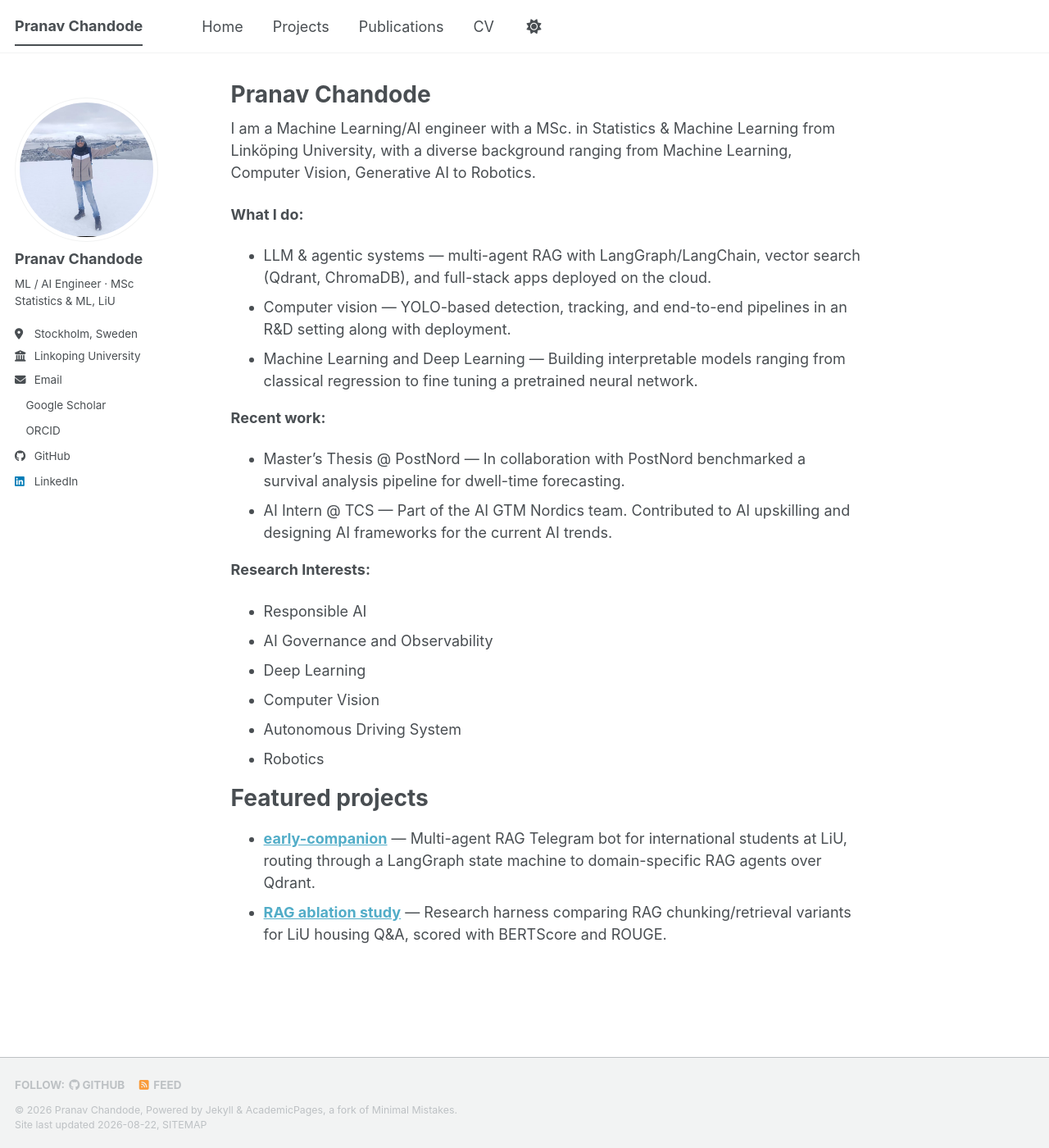
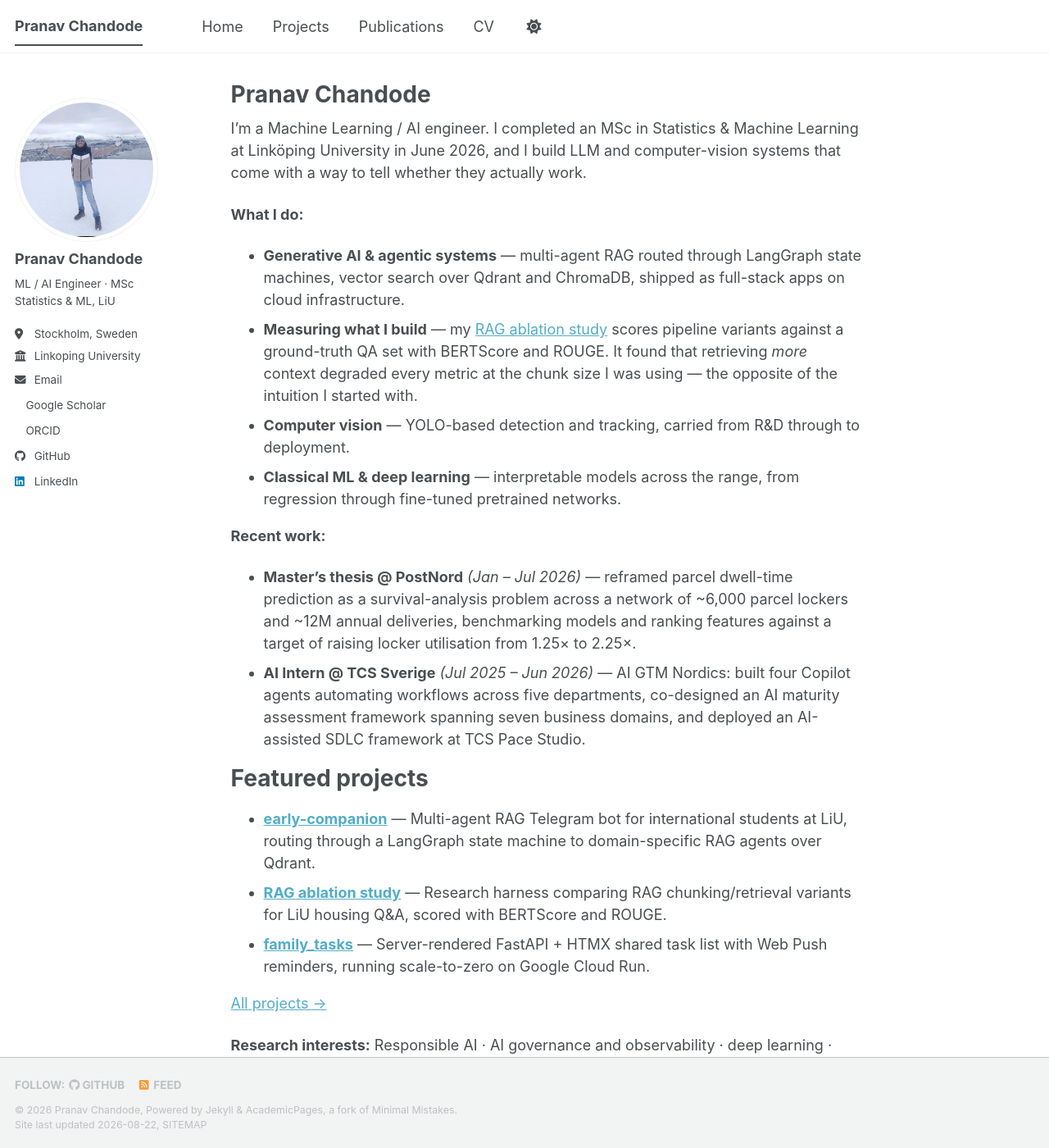
Before and after one commit to PranavC225/PranavC225.github.io, a Jekyll site: the page built from _pages/about.md, in a window 1280 px wide and 1400 px high. Shown: the whole window at 82% size. Built offline with Jekyll 4.4.1, drawn with Linux system fonts in a browser that asks for light colours; a style sheet for code colours, icons or effects is not loaded.

Commit message:
docs: rewrite homepage bio, correct post-graduation dates and location
- about.md: lead with a claim rather than a noun list; promote the RAG
  ablation finding as the differentiator; add dated, outcome-bearing
  thesis and TCS bullets sourced from cv.md; add family_tasks to
  featured projects; condense research interests; add a CTA.
- cv.md: PostNord thesis was 'Jan 2026 - Present'; it ended Jul 2026.
- Location is Stockholm.

```diff
--- a/_pages/about.md
+++ b/_pages/about.md
@@ -7,26 +7,28 @@ redirect_from:
   - /about.html
 ---
 
-I am a Machine Learning/AI engineer with a MSc. in Statistics & Machine Learning from Linköping University, with a diverse background ranging from Machine Learning, Computer Vision, Generative AI to Robotics.
+I'm a Machine Learning / AI engineer. I completed an MSc in Statistics & Machine Learning at Linköping University in June 2026, and I build LLM and computer-vision systems that come with a way to tell whether they actually work.
 
 **What I do:**
-- LLM & agentic systems — multi-agent RAG with LangGraph/LangChain, vector search (Qdrant, ChromaDB), and full-stack apps deployed on the cloud.
-- Computer vision — YOLO-based detection, tracking, and end-to-end pipelines in an R&D setting along with deployment.
-- Machine Learning and Deep Learning — Building interpretable models ranging from classical regression to fine tuning a pretrained neural network.
+- **Generative AI & agentic systems** — multi-agent RAG routed through LangGraph state machines, vector search over Qdrant and ChromaDB, shipped as full-stack apps on cloud infrastructure.
+- **Measuring what I build** — my [RAG ablation study](/portfolio/rag-ablation/) scores pipeline variants against a ground-truth QA set with BERTScore and ROUGE. It found that retrieving *more* context degraded every metric at the chunk size I was using — the opposite of the intuition I started with.
+- **Computer vision** — YOLO-based detection and tracking, carried from R&D through to deployment.
+- **Classical ML & deep learning** — interpretable models across the range, from regression through fine-tuned pretrained networks.
 
 **Recent work:**
-- Master's Thesis @ PostNord — In collaboration with PostNord benchmarked a survival analysis pipeline for dwell-time forecasting.
-- AI Intern @ TCS — Part of the AI GTM Nordics team. Contributed to AI upskilling and designing AI frameworks for the current AI trends.
-
-**Research Interests:**
-- Responsible AI
-- AI Governance and Observability
-- Deep Learning
-- Computer Vision
-- Autonomous Driving System
-- Robotics
+- **Master's thesis @ PostNord** *(Jan – Jul 2026)* — reframed parcel dwell-time prediction as a survival-analysis problem across a network of ~6,000 parcel lockers and ~12M annual deliveries, benchmarking models and ranking features against a target of raising locker utilisation from 1.25× to 2.25×.
+- **AI Intern @ TCS Sverige** *(Jul 2025 – Jun 2026)* — AI GTM Nordics: built four Copilot agents automating workflows across five departments, co-designed an AI maturity assessment framework spanning seven business domains, and deployed an AI-assisted SDLC framework at TCS Pace Studio.
 
 Featured projects
 ======
 - **[early-companion](/portfolio/early-companion/)** — Multi-agent RAG Telegram bot for international students at LiU, routing through a LangGraph state machine to domain-specific RAG agents over Qdrant.
 - **[RAG ablation study](/portfolio/rag-ablation/)** — Research harness comparing RAG chunking/retrieval variants for LiU housing Q&A, scored with BERTScore and ROUGE.
+- **[family_tasks](/portfolio/family-tasks/)** — Server-rendered FastAPI + HTMX shared task list with Web Push reminders, running scale-to-zero on Google Cloud Run.
+
+[All projects →](/portfolio/)
+
+**Research interests:** Responsible AI · AI governance and observability · deep learning · computer vision · autonomous driving · robotics
+
+---
+
+*Based in Stockholm. Open to ML / AI / Data Engineering roles — [CV](/cv/) · [pranav.chandode@gmail.com](mailto:pranav.chandode@gmail.com).*
```
Also changed, not shown: _pages/cv.md (+1 -1 lines).
